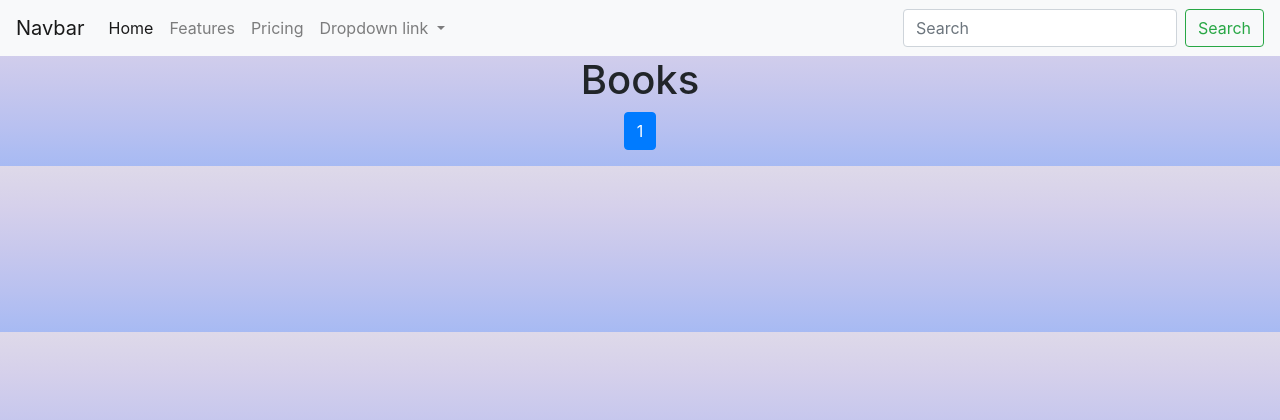
After one commit to gleblevchyshyn/diplom, a Django app: page /books/ in a window 1280 px wide. The commit adds this page. Shown: the top 420 px of the page. Run offline with Django 4.2, Linux system fonts and the light colour scheme; data that the repository does not hold is empty; some libraries are stand-ins or nearby versions.

Commit message:
Made some views and temaplates

```diff
--- a/apps/products/apps.py
+++ b/apps/products/apps.py
@@ -1,4 +1,6 @@
 from django.apps import AppConfig
+from django.core.cache import cache
+from django.core.paginator import Paginator
 
 
 class ProductsConfig(AppConfig):
--- a/apps/products/models.py
+++ b/apps/products/models.py
@@ -70,7 +70,7 @@ class Discount(models.Model):
 
 
 class Format(models.Model):
-    idformat = models.IntegerField(db_column='idFormat', primary_key=True)  # Field name made lowercase.
+    idformat = models.AutoField(db_column='idFormat', primary_key=True)  # Field name made lowercase.
     format = models.CharField(max_length=110)
 
     class Meta:
--- a/apps/products/urls.py
+++ b/apps/products/urls.py
@@ -2,5 +2,7 @@ from django.urls import path
 from . import views
 
 urlpatterns = [
-    path('', views.products, name='products'),
+    path('books/', views.book_list, name='book_list'),
+    path('books/<int:page>/', views.book_list, name='book_list_paginated'),
+    path('book/<int:book_id>/', views.book_detail, name='book_detail'),
 ]
--- a/apps/products/views.py
+++ b/apps/products/views.py
@@ -1,11 +1,25 @@
-from django.shortcuts import render
+from django.shortcuts import render, get_object_or_404
 from django.http import HttpResponse
 import json
-
 
 # Create your views here.
 from .models import *
 
+from django.core.cache import cache
 
-def products(request):
-    return HttpResponse('hi')
+from django.contrib.auth.decorators import user_passes_test
+
+from django.core.paginator import Paginator
+
+
+def book_list(request):
+    book_list = Book.objects.defer('content').only('idbook', 'title', 'price', 'average_rating', 'cover_img')  # defer the 'content' field
+    paginator = Paginator(book_list, 28)
+    page = request.GET.get('page')
+    books = paginator.get_page(page)
+    return render(request, 'book_list.html', {'books': books})
+
+
+def book_detail(request, book_id):
+    book = Book.objects.select_related('language_idlanguage', 'discount_iddiscount', 'format_idformat').get(idbook=book_id)
+    return render(request, 'book_detail.html', {'book': book})
--- a/book_commerce/settings.py
+++ b/book_commerce/settings.py
@@ -12,6 +12,7 @@ https://docs.djangoproject.com/en/4.2/ref/settings/
 
 from pathlib import Path
 import os
+
 # Build paths inside the project like this: BASE_DIR / 'subdir'.
 BASE_DIR = os.path.dirname(os.path.dirname(os.path.abspath(__file__)))
 TEMPLATES_DIR = os.path.join(BASE_DIR, 'templates')
@@ -36,6 +37,7 @@ INSTALLED_APPS = [
     'django.contrib.sessions',
     'django.contrib.messages',
     'django.contrib.staticfiles',
+    'django_extensions',
     'apps.products.apps.ProductsConfig',
     'apps.orders.apps.OrdersConfig',
     'apps.users.apps.UsersConfig',
@@ -76,7 +78,6 @@ TEMPLATES = [
 
 WSGI_APPLICATION = 'book_commerce.wsgi.application'
 
-
 # Database
 # https://docs.djangoproject.com/en/4.2/ref/settings/#databases
 
@@ -90,7 +91,6 @@ DATABASES = {
         'PORT': '3306',
     }
 }
-
 
 # Password validation
 # https://docs.djangoproject.com/en/4.2/ref/settings/#auth-password-validators
@@ -110,7 +110,6 @@ AUTH_PASSWORD_VALIDATORS = [
     },
 ]
 
-
 # Internationalization
 # https://docs.djangoproject.com/en/4.2/topics/i18n/
 
@@ -121,7 +120,6 @@ TIME_ZONE = 'UTC'
 USE_I18N = True
 
 USE_TZ = True
-
 
 # Static files (CSS, JavaScript, Images)
 # https://docs.djangoproject.com/en/4.2/howto/static-files/
--- a/book_commerce/urls.py
+++ b/book_commerce/urls.py
@@ -19,5 +19,6 @@ from django.urls import path, include
 
 urlpatterns = [
     path('', include('apps.users.urls')),
+    path('', include('apps.products.urls')),
     path('admin/', admin.site.urls),
 ]
--- a/static/css/main.css
+++ b/static/css/auth.css
@@ -5,7 +5,7 @@ body {
     display: flex;
     align-items: center;
     justify-content: center;
-    background: linear-gradient(to bottom,#b3daed, #c3dce9) no-repeat fixed;
+    background-image: linear-gradient(to bottom, #839ce6, #a1aae6, #b9b8e7, #cdc8e7, #ded9e9);
 }
 .card {
     width: 400px;
--- /dev/null
+++ b/static/css/books.css
@@ -0,0 +1,13 @@
+body {background-image: linear-gradient(to top, #a7baf3, #b9c1f0, #c8c8ed, #d5d0eb, #ded9e9);}
+
+.card-img-top {
+  object-fit: cover;
+  height: 200px; /* Set the desired height */
+}
+
+.card-title {
+  max-width: 180px;
+  overflow: hidden;
+  text-overflow: ellipsis;
+  white-space: nowrap;
+}
--- /dev/null
+++ b/templates/book_list.html
@@ -0,0 +1,109 @@
+<!DOCTYPE html>
+<html lang="en">
+<head>
+    <meta charset="UTF-8">
+    <title>Book List</title>
+  {% load static %}
+    <link rel="stylesheet" type="text/css" href="{% static 'css/books.css' %}">
+    <!-- Bootstrap CSS -->
+    <link rel="stylesheet" href="https://cdn.jsdelivr.net/npm/bootstrap@4.0.0/dist/css/bootstrap.min.css" integrity="sha384-Gn5384xqQ1aoWXA+058RXPxPg6fy4IWvTNh0E263XmFcJlSAwiGgFAW/dAiS6JXm" crossorigin="anonymous">
+</head>
+
+<body>
+
+    <nav class="navbar navbar-expand-lg navbar-light bg-light">
+  <a class="navbar-brand" href="#">Navbar</a>
+  <button class="navbar-toggler" type="button" data-toggle="collapse" data-target="#navbarNavDropdown" aria-controls="navbarNavDropdown" aria-expanded="false" aria-label="Toggle navigation">
+    <span class="navbar-toggler-icon"></span>
+  </button>
+  <div class="collapse navbar-collapse" id="navbarNavDropdown">
+    <ul class="navbar-nav">
+      <li class="nav-item active">
+        <a class="nav-link" href="#">Home <span class="sr-only">(current)</span></a>
+      </li>
+      <li class="nav-item">
+        <a class="nav-link" href="#">Features</a>
+      </li>
+      <li class="nav-item">
+        <a class="nav-link" href="#">Pricing</a>
+      </li>
+      <li class="nav-item dropdown">
+        <a class="nav-link dropdown-toggle" href="#" id="navbarDropdownMenuLink" data-toggle="dropdown" aria-haspopup="true" aria-expanded="false">
+          Dropdown link
+        </a>
+        <div class="dropdown-menu" aria-labelledby="navbarDropdownMenuLink">
+          <a class="dropdown-item" href="#">Action</a>
+          <a class="dropdown-item" href="#">Another action</a>
+          <a class="dropdown-item" href="#">Something else here</a>
+        </div>
+      </li>
+    </ul>
+  </div>
+      <form class="form-inline">
+    <input class="form-control mr-sm-2" type="search" placeholder="Search" aria-label="Search">
+    <button class="btn btn-outline-success my-2 my-sm-0" type="submit">Search</button>
+  </form>
+</nav>
+
+    <h1 class="text-center">Books</h1>
+    <div class="container">
+      <div class="row row-cols-1 row-cols-sm-2 row-cols-md-4 g-4">
+        {% for book in books %}
+          <div class="col mb-4">
+            <div class="card h-100">
+              <a href="{% url 'book_detail' book.idbook %}">
+                <img src="{{ book.cover_img }}" class="card-img-top" alt="{{ book.title }}">
+              </a>
+              <div class="card-body d-flex flex-column justify-content-between p-2">
+                <h6 class="card-title mb-0">{{ book.title }}</h6>
+                <p class="card-text mb-0">Rating: {{ book.average_rating }} stars</p>
+                <p class="card-text mb-0">Price: {{ book.price }} UAH</p>
+                <button class="btn btn-sm btn-outline-primary mt-2">Buy</button>
+              </div>
+            </div>
+          </div>
+          {% if forloop.counter|divisibleby:4 and not forloop.last %}
+      </div>
+      <div class="row row-cols-1 row-cols-md-3 g-4">
+        {% endif %}
+      {% endfor %}
+      </div>
+    </div>
+    <div class="container d-flex justify-content-center">
+  <ul class="pagination">
+    {% if books.has_previous %}
+    <li class="page-item">
+      <a class="page-link" href="?page=1">&laquo;</a>
+    </li>
+    <li class="page-item">
+      <a class="page-link" href="?page={{ books.previous_page_number }}">Previous</a>
+    </li>
+    {% endif %}
+    {% for num in books.paginator.page_range %}
+    {% if books.number == num %}
+    <li class="page-item active" aria-current="page">
+      <span class="page-link">{{ num }} <span class="sr-only">(current)</span></span>
+    </li>
+    {% elif num > books.number|add:'-3' and num < books.number|add:'3' %}
+    <li class="page-item">
+      <a class="page-link" href="?page={{ num }}">{{ num }}</a>
+    </li>
+    {% endif %}
+    {% endfor %}
+    {% if books.has_next %}
+    <li class="page-item">
+      <a class="page-link" href="?page={{ books.next_page_number }}">Next</a>
+    </li>
+    <li class="page-item">
+      <a class="page-link" href="?page={{ books.paginator.num_pages }}">&raquo;</a>
+    </li>
+    {% endif %}
+  </ul>
+</div>
+
+<!-- Bootstrap JavaScript -->
+<script src="https://code.jquery.com/jquery-3.2.1.slim.min.js" integrity="sha384-KJ3o2DKtIkvYIK3UENzmM7KCkRr/rE9/Qpg6aAZGJwFDMVNA/GpGFF93hXpG5KkN" crossorigin="anonymous"></script>
+<script src="https://cdn.jsdelivr.net/npm/popper.js@1.12.9/dist/umd/popper.min.js" integrity="sha384-ApNbgh9B+Y1QKtv3Rn7W3mgPxhU9K/ScQsAP7hUibX39j7fakFPskvXusvfa0b4Q" crossorigin="anonymous"></script>
+<script src="https://cdn.jsdelivr.net/npm/bootstrap@4.0.0/dist/js/bootstrap.min.js" integrity="sha384-JZR6Spejh4U02d8jOt6vLEHfe/JQGiRRSQQxSfFWpi1MquVdAyjUar5+76PVCmYl" crossorigin="anonymous"></script>
+</body>
+</html>
--- a/templates/login.html
+++ b/templates/login.html
@@ -5,7 +5,7 @@
     <title>Login</title>
     <meta name="viewport" content="width=device-width, initial-scale=1">
     {% load static %}
-    <link rel="stylesheet" type="text/css" href="{% static 'css/main.css' %}">
+    <link rel="stylesheet" type="text/css" href="{% static 'css/auth.css' %}">
     <!-- Bootstrap CSS -->
     <link rel="stylesheet" href="https://cdn.jsdelivr.net/npm/bootstrap@4.0.0/dist/css/bootstrap.min.css" integrity="sha384-Gn5384xqQ1aoWXA+058RXPxPg6fy4IWvTNh0E263XmFcJlSAwiGgFAW/dAiS6JXm" crossorigin="anonymous">
 </head>
--- a/templates/registration.html
+++ b/templates/registration.html
@@ -5,7 +5,7 @@
     <title>Registration</title>
     <meta name="viewport" content="width=device-width, initial-scale=1">
     {% load static %}
-    <link rel="stylesheet" type="text/css" href="{% static 'css/main.css' %}">
+    <link rel="stylesheet" type="text/css" href="{% static 'css/auth.css' %}">
     <!-- Bootstrap CSS -->
     <link rel="stylesheet" href="https://cdn.jsdelivr.net/npm/bootstrap@4.0.0/dist/css/bootstrap.min.css" integrity="sha384-Gn5384xqQ1aoWXA+058RXPxPg6fy4IWvTNh0E263XmFcJlSAwiGgFAW/dAiS6JXm" crossorigin="anonymous">
 </head>
```
Also changed, not shown: templates/book_detail.html (added, +41 -0 lines), apps/orders/migrations/0001_initial.py (deleted), apps/orders/migrations/0002_initial.py (deleted), apps/products/migrations/0001_initial.py (deleted), apps/users/migrations/0001_initial.py (deleted), apps/users/migrations/0002_alter_newuser_phone.py (deleted), templates/home.html (line endings or trailing spaces), 2 other files.
